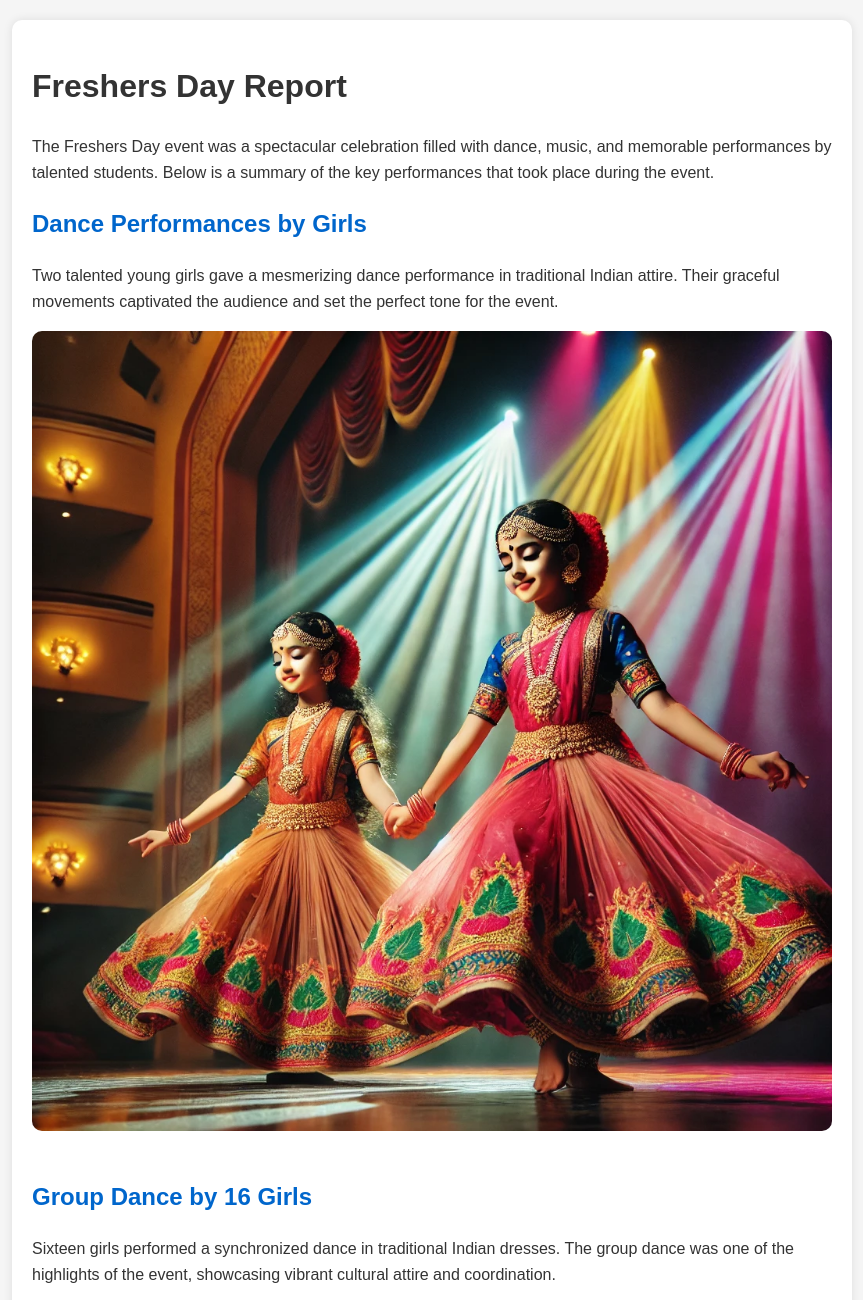
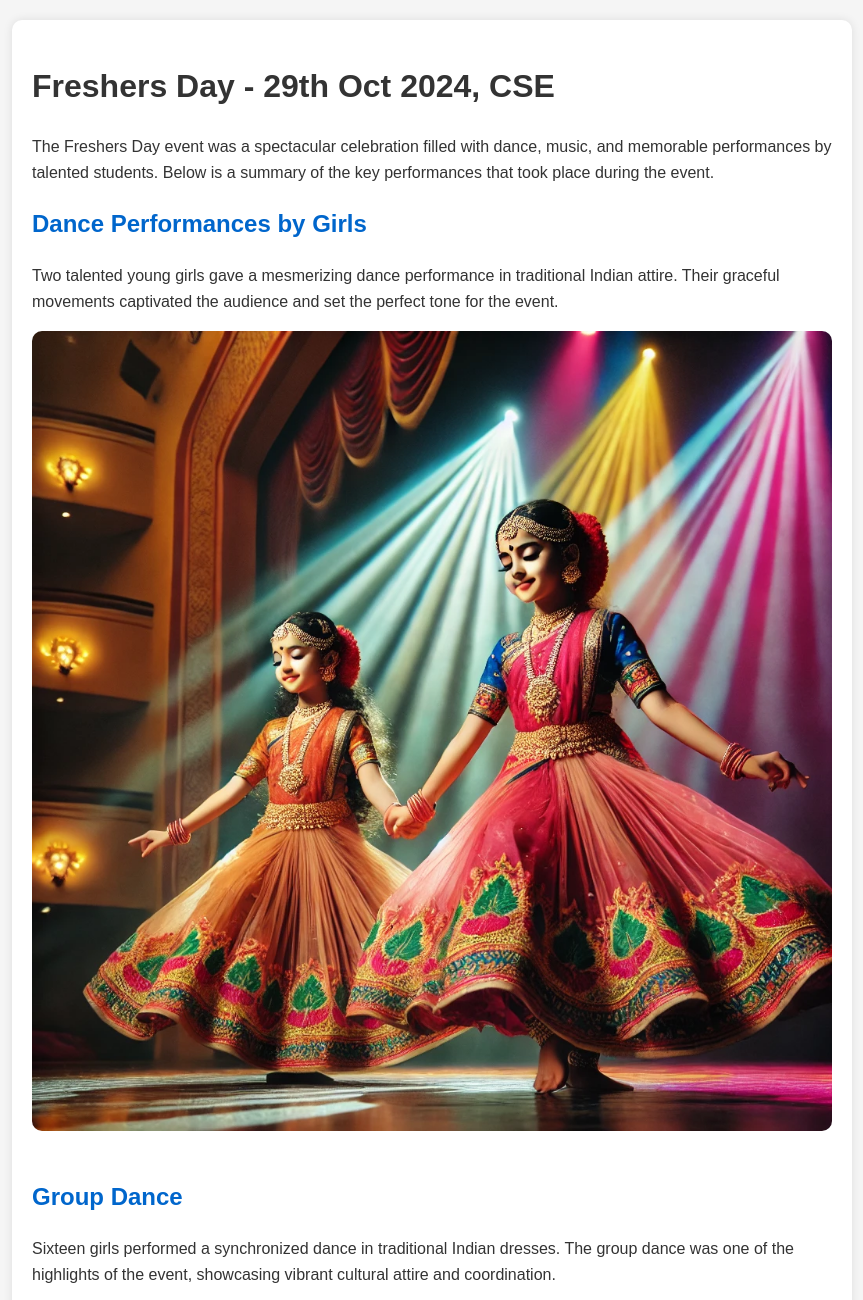
Before and after one commit to rohinibarla/report, a plain HTML site: page index.html in a window 1280 px wide. Shown: the top 1300 px of the page, without its empty margins (208-1071 px from the left). Drawn offline with Linux system fonts and the light colour scheme.

Commit message:
updated some titles

```diff
--- a/index.html
+++ b/index.html
@@ -32,18 +32,18 @@
 </head>
 <body>
     <div class="container">
-        <h1>Freshers Day Report</h1>
+        <h1>Freshers Day - 29th Oct 2024, CSE</h1>
         <p>The Freshers Day event was a spectacular celebration filled with dance, music, and memorable performances by talented students. Below is a summary of the key performances that took place during the event.</p>
 
         <h2>Dance Performances by Girls</h2>
         <p>Two talented young girls gave a mesmerizing dance performance in traditional Indian attire. Their graceful movements captivated the audience and set the perfect tone for the event.</p>
         <img src="1_stage_perf.webp" alt="Two girls performing dance in traditional attire">
 
-        <h2>Group Dance by 16 Girls</h2>
+        <h2>Group Dance</h2>
         <p>Sixteen girls performed a synchronized dance in traditional Indian dresses. The group dance was one of the highlights of the event, showcasing vibrant cultural attire and coordination.</p>
         <img src="2_dance.webp" alt="Group dance by sixteen girls in traditional dresses">
 
-        <h2>Prize Distribution Ceremony</h2>
+        <h2>Prize Distribution</h2>
         <p>After the captivating performances, a prize distribution ceremony was held to honor the participants. The young girls who danced received awards for their exceptional performances. The dignitary presented trophies to the girls, who smiled proudly on stage.</p>
         <img src="5_prize_distribution.webp" alt="Prize distribution ceremony with girls receiving awards">
     </div>
```
